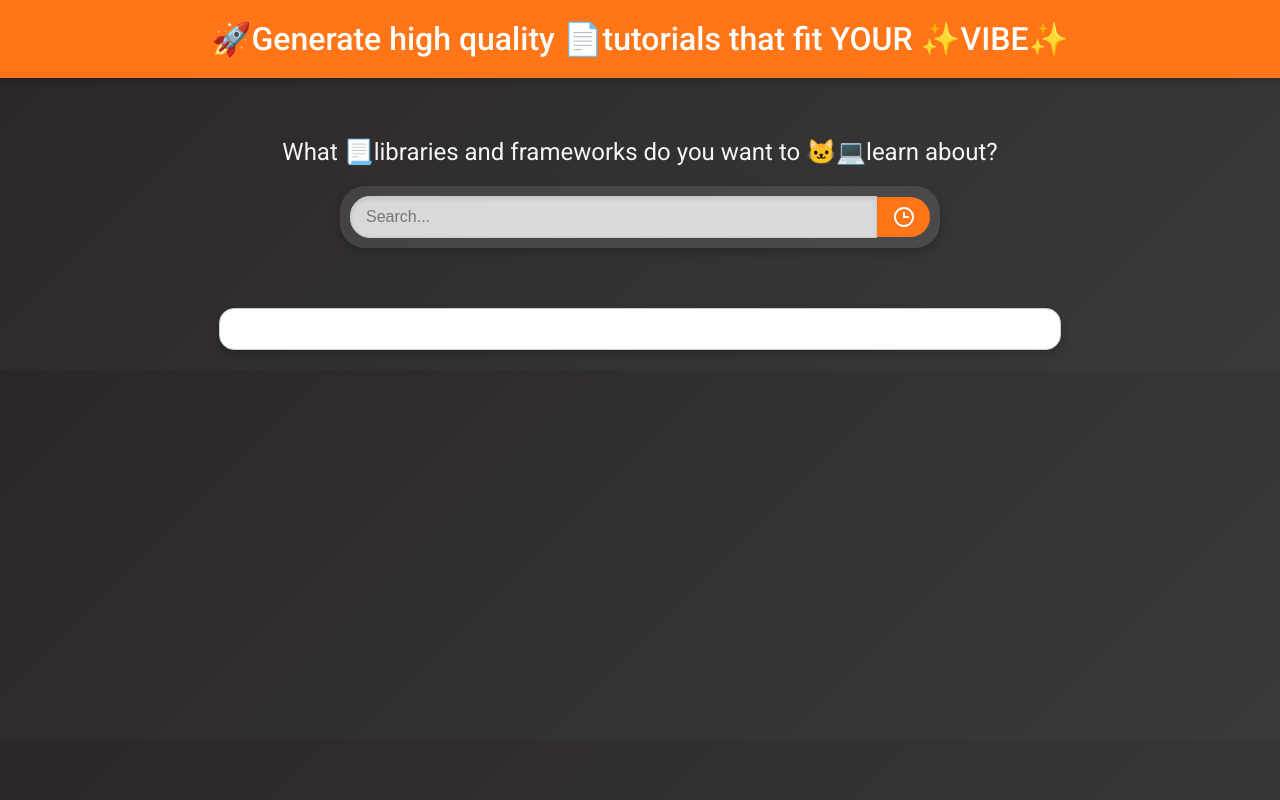
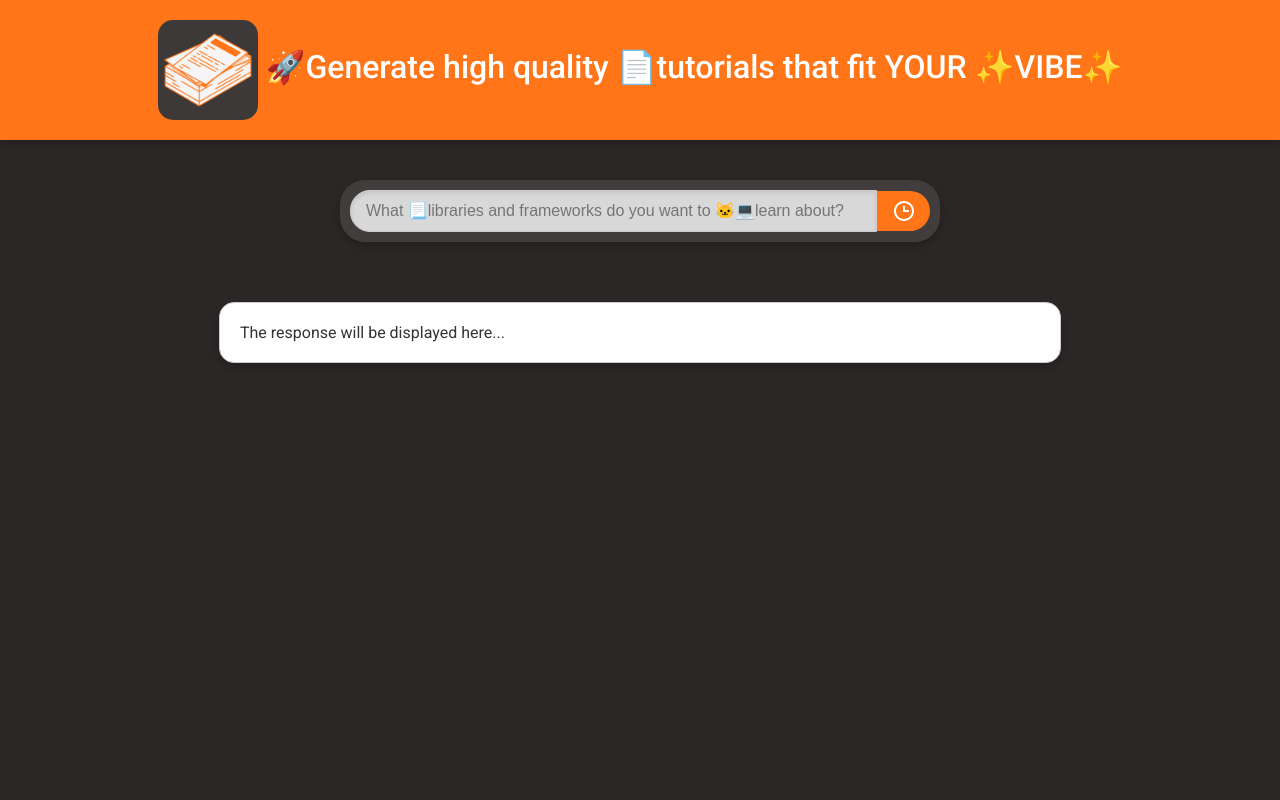
Before and after one commit to ZaakirDev/Docify, a plain HTML site: page Frontend/index.html in a window 1280 px wide. Drawn offline with nearby package versions, Linux system fonts and the light colour scheme.

Commit message:
Made changes to the look of the frontend

```diff
--- a/Frontend/index.css
+++ b/Frontend/index.css
@@ -4,7 +4,7 @@ body {
     font-family: 'Roboto', sans-serif;
     margin: 0;
     padding: 0;
-    background: linear-gradient(135deg, #2C2727 0%, #3a3a3a 100%);
+    background: #2C2727;
     color: #F6F4F4;
     text-align: center;
 }
--- a/Frontend/index.html
+++ b/Frontend/index.html
@@ -10,14 +10,13 @@
 </head>
 <body class="house-style">
     <header>
-        <h1>🚀Generate high quality 📄tutorials that fit YOUR ✨VIBE✨</h1>
+        <h1><img src="Docify_Logo.png" alt="Logo" height="100px" width="100px" style="vertical-align: middle; border-radius: 15px;">    🚀Generate high quality 📄tutorials that fit YOUR ✨VIBE✨</h1>
     </header>
 
     <main>
         <section class="search-section">
-            <h2>What 📃libraries and frameworks do you want to 🐱‍💻learn about?</h2>
             <div class="search-bar">
-                <input type="text" placeholder="Search..." class="search-input" id="search-bar">
+                <input type="text" placeholder="What 📃libraries and frameworks do you want to 🐱‍💻learn about?" class="search-input" id="search-bar">
                 <button class="search-button">
                     <svg xmlns="http://www.w3.org/2000/svg" height="24px" viewBox="0 0 24 24" width="24px">
                         <path d="M0 0h24v24H0z" fill="none"/>
@@ -34,7 +33,9 @@
     </div>
 
     <!-- Do not remove this div. it is important as it displays the response -->
-    <div class="DocViewer" id="viewer"></div>
+    <div class="DocViewer" id="viewer">
+        The response will be displayed here...
+    </div>
 
     <script src="index.js"></script>
 </body>
```
Also changed, not shown: Frontend/Docify_Logo.png (added).
